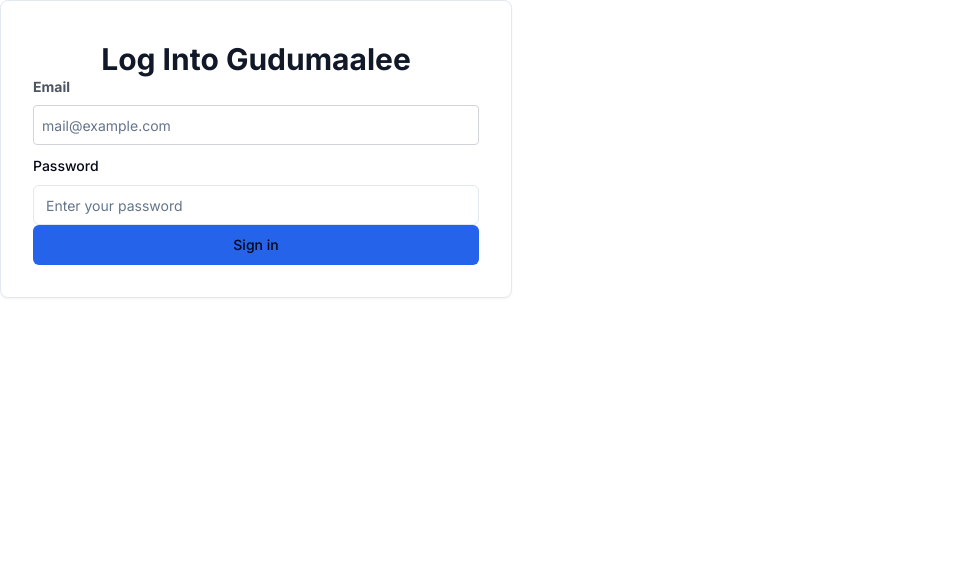
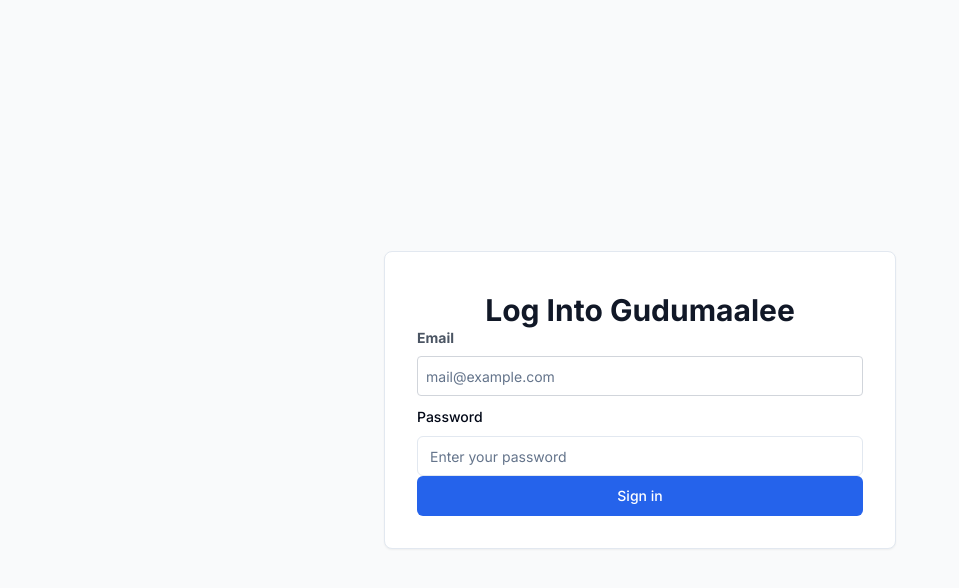
Before and after one commit to tezena/Guddumaalee, a Next.js app: page /signIn in a window 1280 px wide. Shown: the top 588 px of the page, without its empty margins (0-959 px from the left). Built offline with nearby package versions, Linux system fonts and the light colour scheme.

Commit message:
make the form center of the page modified:   src/app/signIn/signIn.tsx

```diff
--- a/src/app/signIn/signIn.tsx
+++ b/src/app/signIn/signIn.tsx
@@ -39,22 +39,22 @@
   };
 
   return (
-    <Card className=" w-full sm:w-[70%] md:w-[50] lg:w-[40%] sm:p-8 p-4">
-    <Form {...form} className='space-y-4'>
-      <form onSubmit={form.handleSubmit(onSubmit)} className='w-full'>
+    <div className="flex justify-center items-center min-h-screen bg-gray-50">
+      <Card className="w-full sm:w-[70%] md:w-[50] lg:w-[40%] sm:p-8 p-4">
+        <Form {...form} className="space-y-4">
+          <form onSubmit={form.handleSubmit(onSubmit)} className="w-full">
             <div className="max-w-md w-full mx-auto">
-
               <div className="text-3xl font-bold text-gray-900 mt-2 text-center">Log Into Gudumaalee</div>
             </div>
-        <div className='space-y-2 ' min-h-screen bg-gray-50 flex flex-col justify-center>
+            <div className="space-y-2">
               <FormField
                 control={form.control}
-            name='email'
+                name="email"
                 render={({ field }) => (
                   <FormItem>
                     <FormLabel className="text-sm font-bold text-gray-600 block">Email</FormLabel>
                     <FormControl>
-                  <Input placeholder='mail@example.com' {...field}  className="w-full p-2 border border-gray-300 rounded mt-1" />
+                      <Input placeholder="mail@example.com" {...field} className="w-full p-2 border border-gray-300 rounded mt-1" />
                     </FormControl>
                     <FormMessage />
                   </FormItem>
@@ -62,31 +62,25 @@
               />
               <FormField
                 control={form.control}
-            name='password'
+                name="password"
                 render={({ field }) => (
                   <FormItem>
                     <FormLabel>Password</FormLabel>
                     <FormControl>
-                  <Input
-                    type='password'
-                    placeholder='Enter your password'
-                    {...field}
-                  />
+                      <Input type="password" placeholder="Enter your password" {...field} />
                     </FormControl>
                     <FormMessage />
                   </FormItem>
                 )}
               />
             </div>
-        <Button className='w-full py-2 px-4 bg-blue-600 hover:bg-blue-700 rounded-md text-white text-sm"' type='submit'>
+            <Button className="w-full py-2 px-4 bg-blue-600 hover:bg-blue-700 rounded-md text-white text-sm" type="submit">
               Sign in
             </Button>
           </form>
-
-
-
         </Form>
       </Card>
+    </div>
   );
 };
 
```
Lines whose indentation alone changed are shown as unchanged.
